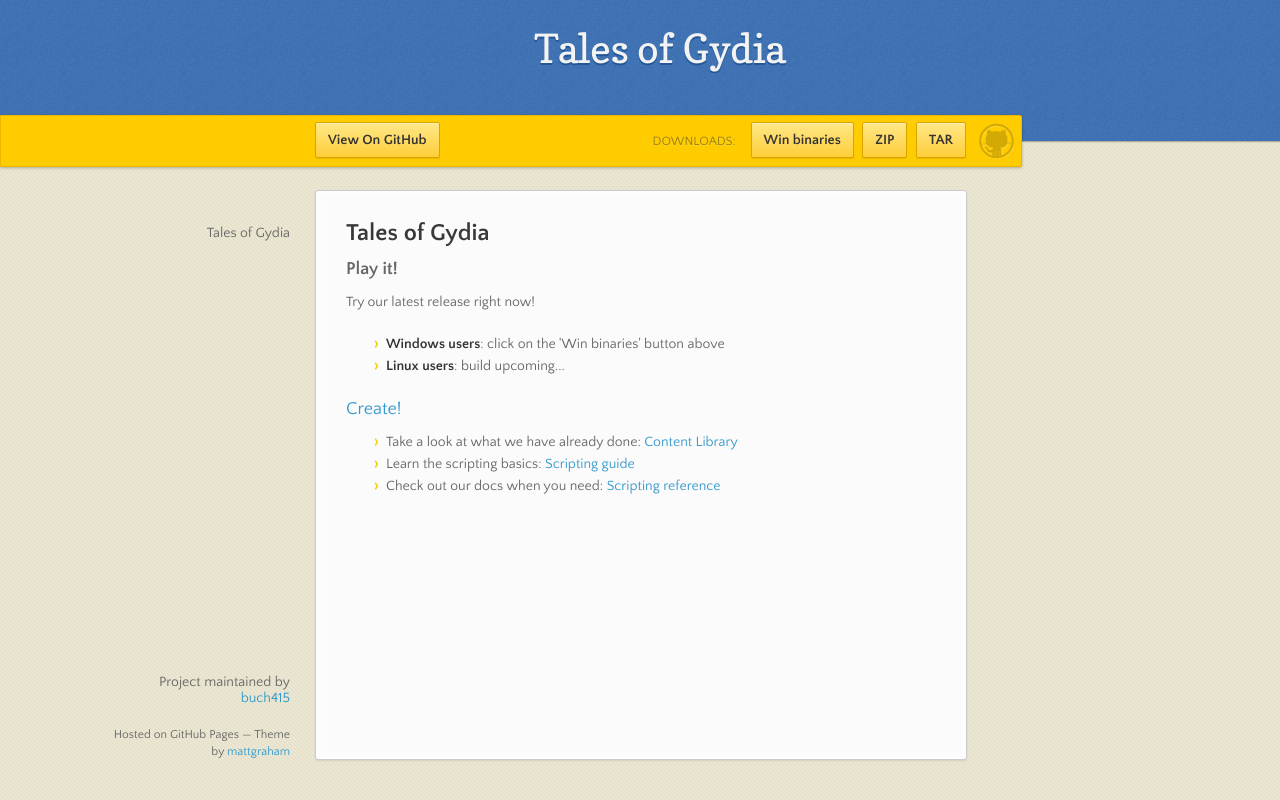
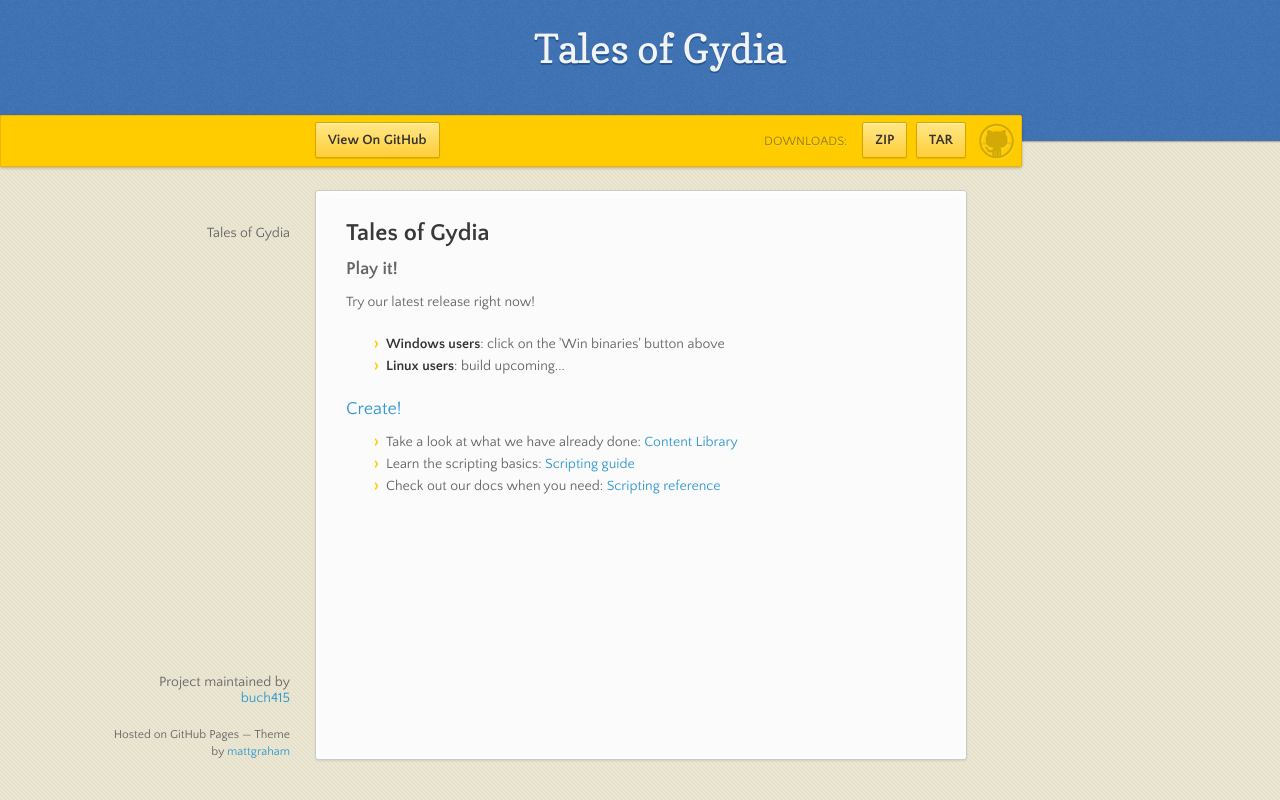
Before and after one commit to dohoang1102/Tales-of-Gydia, a plain HTML site: page index.html in a window 1280 px wide. Drawn offline with nearby package versions, Linux system fonts and the light colour scheme.

Commit message:
Update gh-pages

```diff
--- a/index.html
+++ b/index.html
@@ -28,7 +28,6 @@
         <div class="downloads">
           <span>Downloads:</span>
           <ul>
-            <li><a href="https://github.com/downloads/buch415/Tales-of-Gydia/tales_of_gydia.zip" class="button">Win binaries</a></li>
             <li><a href="https://github.com/buch415/Tales-of-Gydia/zipball/master" class="button">ZIP</a></li>
             <li><a href="https://github.com/buch415/Tales-of-Gydia/tarball/master" class="button">TAR</a></li>
           </ul>
```
